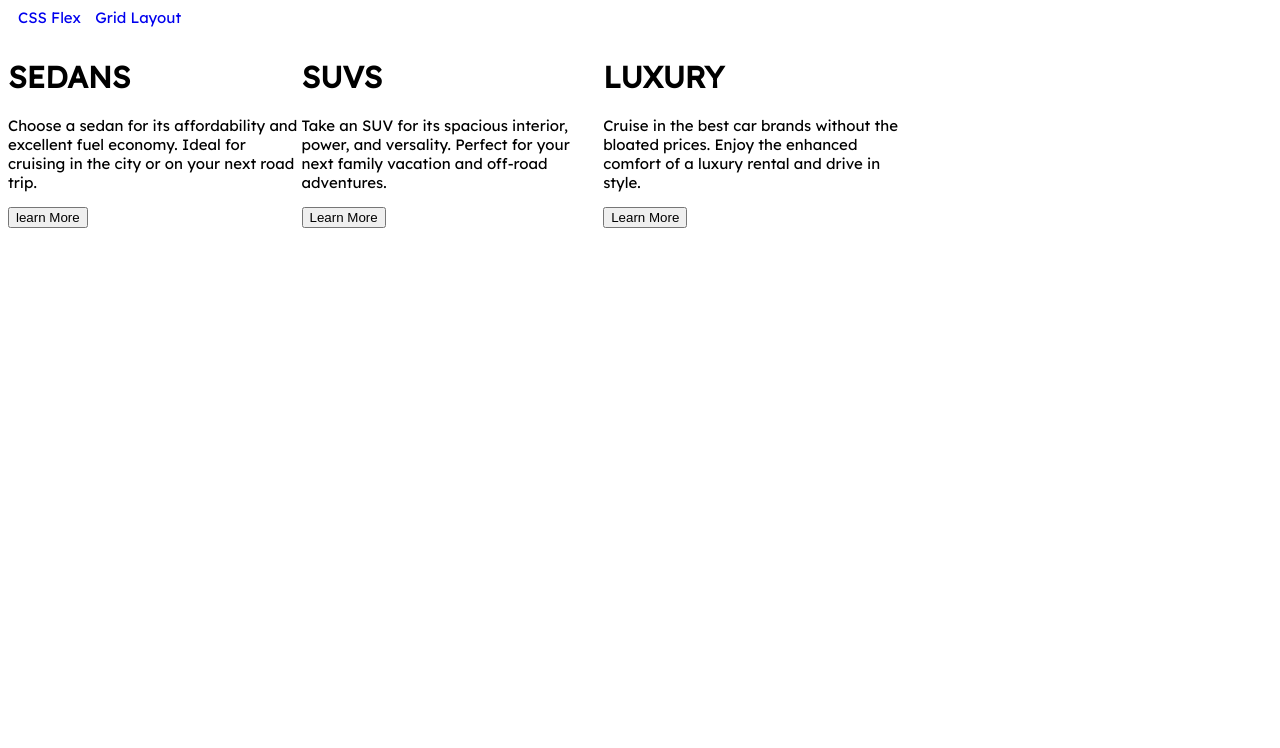
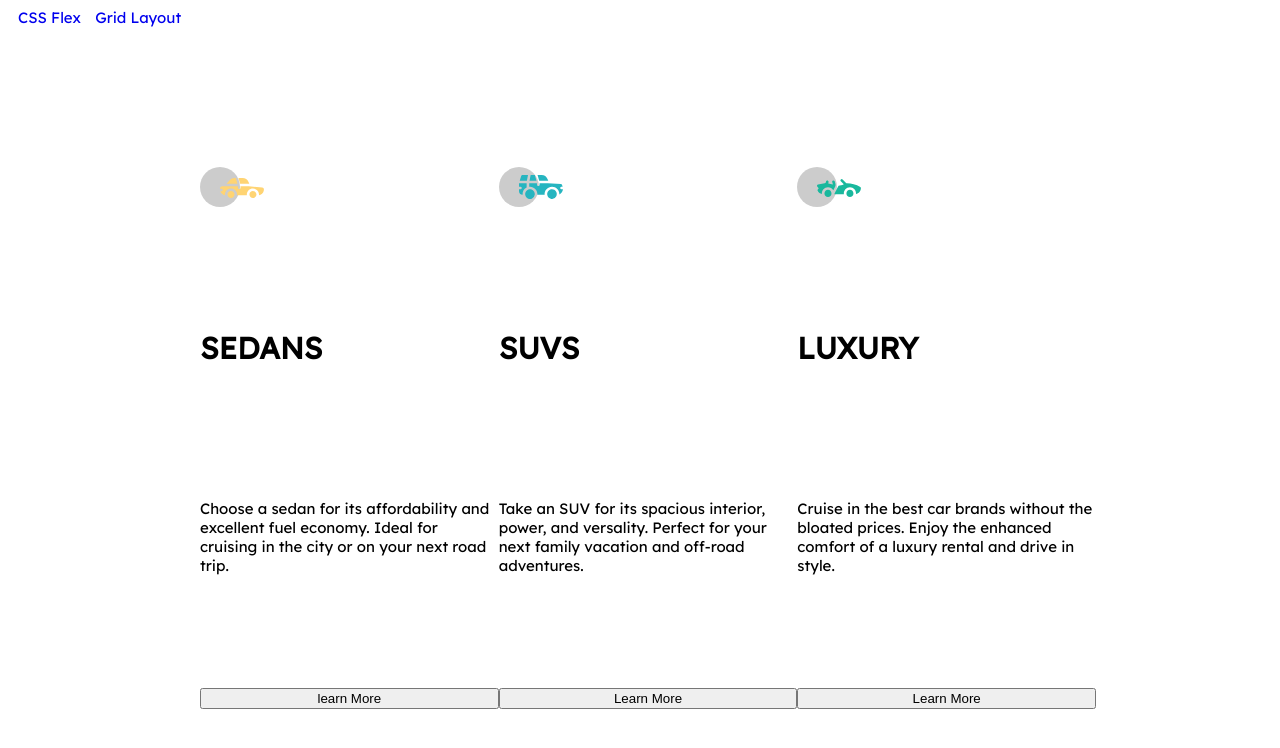
Before and after one commit to ecoderP/flexboax-and-grid-layout, a plain HTML site: page index.html in a window 1280 px wide. Drawn offline with Linux system fonts and the light colour scheme.

Commit message:
update commint
Added svgs

```diff
--- a/index.css
+++ b/index.css
@@ -1,4 +1,20 @@
 main {
+    width: 100%;
+    height: 100vh;
+    display: flex;
+    justify-content: center;
+    align-items: center;
+}
+
+.container {
     width: 70%;
+    height: 80vh;
     display: flex;
 }
+.card {
+    height: 100%;
+    flex: 1;
+    display: flex;
+    flex-direction: column;
+    justify-content: space-around;
+}
--- a/index.html
+++ b/index.html
@@ -21,29 +21,38 @@
         <a href="grid.html">Grid Layout</a>
     </header>
     <main>
-        <div>
-            <div></div>
+        <div class="container">
+            <div class="card sedan">
+                <div class="image">
+                    <svg width="64" height="40" xmlns="http://www.w3.org/2000/svg"><g fill="none" fill-rule="evenodd"><circle fill="#000" opacity=".201" cx="20" cy="20" r="20"/><path d="M52.936 24.11c1.942 0 3.517 1.542 3.517 3.445 0 1.903-1.575 3.445-3.517 3.445s-3.516-1.542-3.516-3.445c0-1.903 1.574-3.445 3.516-3.445zm-21.957 0c1.942 0 3.517 1.542 3.517 3.445 0 1.903-1.575 3.445-3.517 3.445s-3.516-1.542-3.516-3.445c0-1.903 1.574-3.445 3.516-3.445zm6.948-4.848v1.429c0 .716.61 1.293 1.348 1.259a1.295 1.295 0 001.225-1.295v-1.393h8.256l13.483 1.313c.956.093 1.676.881 1.676 1.814 0 2.89-2.126 5.303-4.926 5.819.397-3.557-2.458-6.62-6.053-6.62-3.646 0-6.504 3.14-6.039 6.723h-9.879c.466-3.588-2.397-6.722-6.039-6.722-3.595 0-6.45 3.062-6.052 6.62-2.14-.398-3.916-1.912-4.61-3.931h1.142c.731 0 1.32-.598 1.285-1.322-.033-.678-.629-1.2-1.322-1.2H20v-.251c0-1.274 1.066-2.243 2.306-2.243h15.62zM42.59 11c2.645 0 4.99 1.556 5.972 3.963l.726 1.779H40.17L38.413 11h4.178zm-6.865 0l1.758 5.741H26.505l3.357-3.654A6.502 6.502 0 0134.644 11h1.082z" fill="#FFD473" fill-rule="nonzero"/></g></svg>
+                </div>
                 <h1>SEDANS</h1>
                 <p>Choose a sedan for its affordability and excellent fuel economy.
                     Ideal for cruising in the city or on your next road trip.</p>
                 <button>learn More</button>
             </div>
-        <div>
-            <div></div>
+            <div class="card suvs">
+                <div class="image">
+                    <svg width="64" height="40" xmlns="http://www.w3.org/2000/svg"><g fill="none" fill-rule="evenodd"><circle fill="#000" opacity=".201" cx="20" cy="20" r="20"/><path d="M31.002 22.358c2.917 0 5.18 2.593 4.762 5.506a4.828 4.828 0 01-2.962 3.778 4.797 4.797 0 01-5.3-1.165c-1.188-1.26-1.235-2.613-1.263-2.613-.42-2.924 1.857-5.506 4.763-5.506zm22 0c3.457 0 5.798 3.567 4.41 6.744A4.816 4.816 0 0152.3 31.94a4.826 4.826 0 01-4.06-4.077c-.42-2.915 1.846-5.506 4.762-5.506zm-15.04-6.083v1.462a1.29 1.29 0 001.352 1.29c.693-.033 1.227-.631 1.227-1.326v-1.426h8.3l13.056.716a1.29 1.29 0 011.164.917c.27.895.446 1.477.563 1.87h-1.047c-.694 0-1.291.534-1.324 1.228a1.29 1.29 0 001.288 1.352h1.445c-.164 2.225-1.57 4.193-3.6 5.05.13-4.212-3.255-7.63-7.384-7.63-4.317 0-7.762 3.718-7.358 8.086h-7.285c.43-4.655-3.503-8.531-8.131-8.046v-3.543h7.734zm-10.312 0v4.308a7.4 7.4 0 00-4.006 7.274 3.874 3.874 0 01-3.642-3.864v-1.635h1.46a1.29 1.29 0 000-2.58h-1.461v-3.213l.003-.29h7.646zm14.986-8.196c2.65 0 5 1.592 5.984 4.055l.63 1.579a5.525 5.525 0 01-.065-.004l-.026-.002-.034-.002-.022-.002a4.178 4.178 0 00-.224-.006l-.098-.001h-.039l-.136-.001h-.052l-.326-.001H40.211L38.528 8.08zm-13.632 0l-1.122 5.616h-7.144l1.47-4.71a1.29 1.29 0 011.231-.906h5.565zm6.832 0l1.683 5.615h-7.007l1.121-5.615h4.203z" fill="#26B5C0" fill-rule="nonzero"/></g></svg>
+                </div>
                 <h1>SUVS</h1>
                 <p>Take an SUV for its spacious interior, power, and versality.
                     Perfect for your next family vacation and off-road adventures.
                 </p>
                 <button>Learn More</button>
             </div>
-        <div>
-            <div></div>
+            <div class="card luxury">
+                <div class="image">
+                    <svg width="64" height="40" xmlns="http://www.w3.org/2000/svg"><g fill="none" fill-rule="evenodd"><circle fill="#000" opacity=".201" cx="20" cy="20" r="20"/><path d="M30.98 22.835c1.941 0 3.516 1.604 3.516 3.583 0 1.978-1.575 3.582-3.517 3.582s-3.516-1.604-3.516-3.582c0-1.979 1.574-3.583 3.516-3.583zm21.956 0c1.942 0 3.517 1.604 3.517 3.583 0 1.978-1.575 3.582-3.517 3.582s-3.516-1.604-3.516-3.582c0-1.979 1.574-3.583 3.516-3.583zm-9.143-10.45a1.27 1.27 0 011.819 0l3.715 3.784c4.444-.115 9.7 1.142 13.964 3.753.387.237.624.664.624 1.124 0 3.006-2.126 5.514-4.926 6.05.397-3.698-2.458-6.882-6.053-6.882-3.646 0-6.504 3.264-6.039 6.99h-9.669c.76-1.544.993-2.026 1.337-2.711l.082-.162c.421-.835 1.056-2.07 2.883-5.65 1.68-.023 3.47-.408 5.247-1.403l-2.984-3.04a1.328 1.328 0 010-1.854zm-7.68 1.064c.683-.2 1.395.202 1.592.898l.749 2.652a3.46 3.46 0 01-.247 2.51l-1.733 3.395-.216.424c-1.07-1.89-3.06-3.114-5.279-3.114-3.595 0-6.45 3.184-6.052 6.885-1.832-.347-3.414-1.537-4.278-3.276a1.331 1.331 0 01.117-1.376l.955-1.303-1.325-1.295c-.751-.735-.376-2.024.64-2.231l6.614-1.346.13-.026c.092-.019.145-.03.157-.031.314-.146 1.07-.591 1.07-1.506 0-.734.592-1.327 1.316-1.31.712.016 1.268.662 1.256 1.388a4.11 4.11 0 01-.348 1.611 22.69 22.69 0 014.7 1.146l-.7-2.473a1.314 1.314 0 01.882-1.622z" fill="#19B89D" fill-rule="nonzero"/></g></svg>
+                </div>
                 <h1>LUXURY</h1>
                 <p>Cruise in the best car brands without the bloated prices.
                     Enjoy the enhanced comfort of a luxury rental and drive in style.
                 </p>
                 <button>Learn More</button>
             </div>
+        </div>
+
     </main>
     <footer></footer>
 
```
Lines whose indentation alone changed are shown as unchanged.
